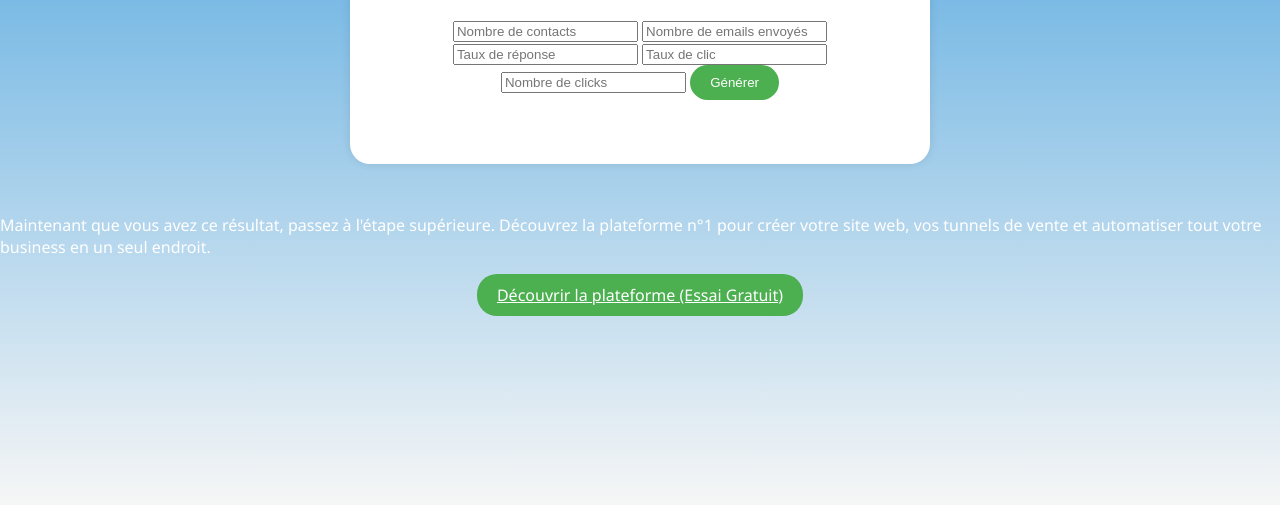
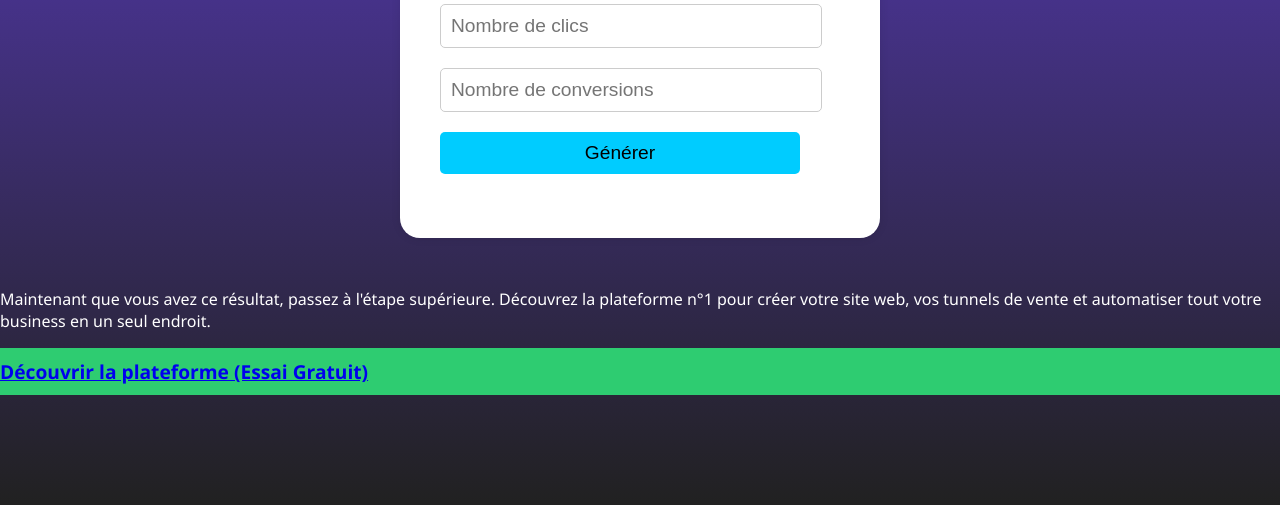
Before and after one commit to Nounou1977/github.io, a plain HTML site: page simulateur-de-rentabilite-de-liste-email.html in a window 1280 px wide. Shown: the part 295-800 px from the top of the page. Drawn offline with Linux system fonts and the light colour scheme.

Commit message:
Mise a jour de l outil simulateur de rentabilite de liste email

```diff
--- a/simulateur-de-rentabilite-de-liste-email.html
+++ b/simulateur-de-rentabilite-de-liste-email.html
@@ -4,86 +4,77 @@
     <title>Outil simulateur de rentabilite de liste email</title>
     <style>
         body {
-			font-family: 'Segoe UI', Arial, sans-serif;
-			background-color: #3498db; /* Dégradé de bleu ciel au blanc */
-			background-image: linear-gradient(to bottom, #3498db, #f6f6f6);
+            background-image: linear-gradient(to bottom, #5b3cc5, #212121);
             height: 100vh;
             margin: 0;
             display: flex;
             flex-direction: column;
+            align-items: center;
             justify-content: center;
-			align-items: center;
+            font-family: 'Segoe UI', Arial, sans-serif;
         }
-
-		#outil {
+        .carte {
+            width: 400px;
             background-color: #fff;
-			width: 500px;
             padding: 40px;
             border-radius: 20px;
             box-shadow: 0 0 10px rgba(0, 0, 0, 0.1);
-			text-align: center;
         }
-
-		#titre {
-			color: #fff;
+        .input-field {
+            padding: 10px;
+            border: 1px solid #ccc;
+            border-radius: 5px;
+            width: 90%;
+            font-size: 1.2rem;
             margin-bottom: 20px;
         }
-
-		#inputs {
+        .input-field:focus {
+            border-color: #0099ff;
+            box-shadow: 0 0 10px rgba(0, 0, 255, 0.2);
+        }
+        .submit-button {
+            background-color: #00ccff;
+            padding: 10px 20px;
             border: none;
-			border-bottom: 1px solid #ddd;
-			background-color: #f6f6f6;
-			padding: 10px;
-			border-radius: 20px;
-			width: 80%;
-			margin: 10px auto;
-			box-shadow: 0 0 10px rgba(0, 0, 0, 0.1);
-		}
-
-		#btn-calcul {
-			background-color: #4CAF50;
-			color: #fff;
-			border: none;
-			padding: 10px 20px;
-			border-radius: 20px;
+            border-radius: 5px;
+            width: 90%;
+            font-size: 1.2rem;
             cursor: pointer;
         }
-
-		#btn-calcul:hover {
-			background-color: #3e8e41;
+        .submit-button:hover {
+            background-color: #00bbff;
         }
-
-		#resultat {
-			font-size: 24px;
+        .result-text {
+            font-size: 1.5rem;
+            font-weight: bold;
             color: #333;
             margin-top: 20px;
         }
-
-		#affiliation {
-			color: #fff;
-			background-color: #4CAF50;
+        .affiliation-button {
+            background-color: #2ecc71;
             padding: 10px 20px;
-			border-radius: 20px;
+            border: none;
+            border-radius: 5px;
+            width: 100%;
+            font-size: 1.2rem;
+            font-weight: bold;
             cursor: pointer;
         }
-
-		#affiliation:hover {
-			background-color: #3e8e41;
+        .affiliation-button:hover {
+            background-color: #23a46f;
         }
     </style>
 </head>
 <body>
-	<h1 id="titre">Outil : simulateur de rentabilite de liste email</h1>
-	<div id="outil">
-		<input id="input1" type="text" placeholder="Nombre de contacts">
-		<input id="input2" type="text" placeholder="Nombre de emails envoyés">
-		<input id="input3" type="text" placeholder="Taux de réponse">
-		<input id="input4" type="text" placeholder="Taux de clic">
-		<input id="input5" type="text" placeholder="Nombre de clicks">
-		<button id="btn-calcul">Générer</button>
-		<p id="resultat"></p>
+    <h1 style="color: #fff;">Outil : simulateur de rentabilite de liste email</h1>
+    <div class="carte">
+        <input class="input-field" type="number" placeholder="Nombre de messages">
+        <input class="input-field" type="number" placeholder="Nombre de clics">
+        <input class="input-field" type="number" placeholder="Nombre de conversions">
+        <button class="submit-button" id="calculate-button">Générer</button>
+        <p class="result-text" id="result"></p>
     </div>
-	<p style="margin-top: 50px; color: #fff;">Maintenant que vous avez ce résultat, passez à l'étape supérieure. Découvrez la plateforme n°1 pour créer votre site web, vos tunnels de vente et automatiser tout votre business en un seul endroit.</p>
-	<a id="affiliation" href="https://systeme.io/fr?sa=sa0005402052e616f3aa5f60c0cf5ad49c228d29ad89" target="_blank">Découvrir la plateforme (Essai Gratuit)</a>
+    <p style="color: #fff; margin-top: 50px;">Maintenant que vous avez ce résultat, passez à l'étape supérieure. Découvrez la plateforme n°1 pour créer votre site web, vos tunnels de vente et automatiser tout votre business en un seul endroit.</p>
+    <a href="https://systeme.io/fr?sa=sa0005402052e616f3aa5f60c0cf5ad49c228d29ad89" target="_blank" class="affiliation-button">Découvrir la plateforme (Essai Gratuit)</a>
 </body>
 </html>
```
Lines whose indentation alone changed are shown as unchanged.
